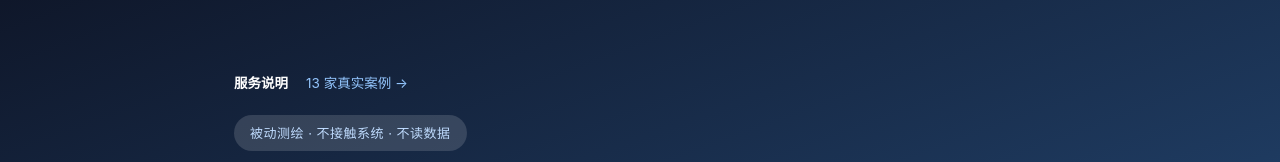
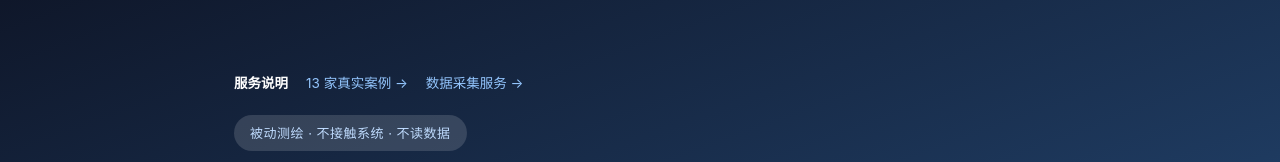
Before and after one commit to h2697930443-hub/exposure-report, a plain HTML site: page index.html in a window 1280 px wide. Shown: the top 162 px of the page. Drawn offline with Linux system fonts and the light colour scheme.

Commit message:
Update index.html

```diff
--- a/index.html
+++ b/index.html
@@ -58,6 +58,7 @@ footer{padding:32px 0;color:#94a3b8;font-size:13px;text-align:center}
   <div style="display:flex;gap:18px;font-size:13.5px;margin-bottom:20px">
     <span style="color:#fff;font-weight:600">服务说明</span>
     <a href="./cases.html" style="color:#93c5fd;text-decoration:none">13 家真实案例 →</a>
+    <a href="./scraping.html" style="color:#93c5fd;text-decoration:none">数据采集服务 →</a>
   </div>
   <div class="badge">被动测绘 · 不接触系统 · 不读数据</div>
   <h1>你的公网上，可能挂着<br><em>几个不该对外开放的系统</em></h1>
```
